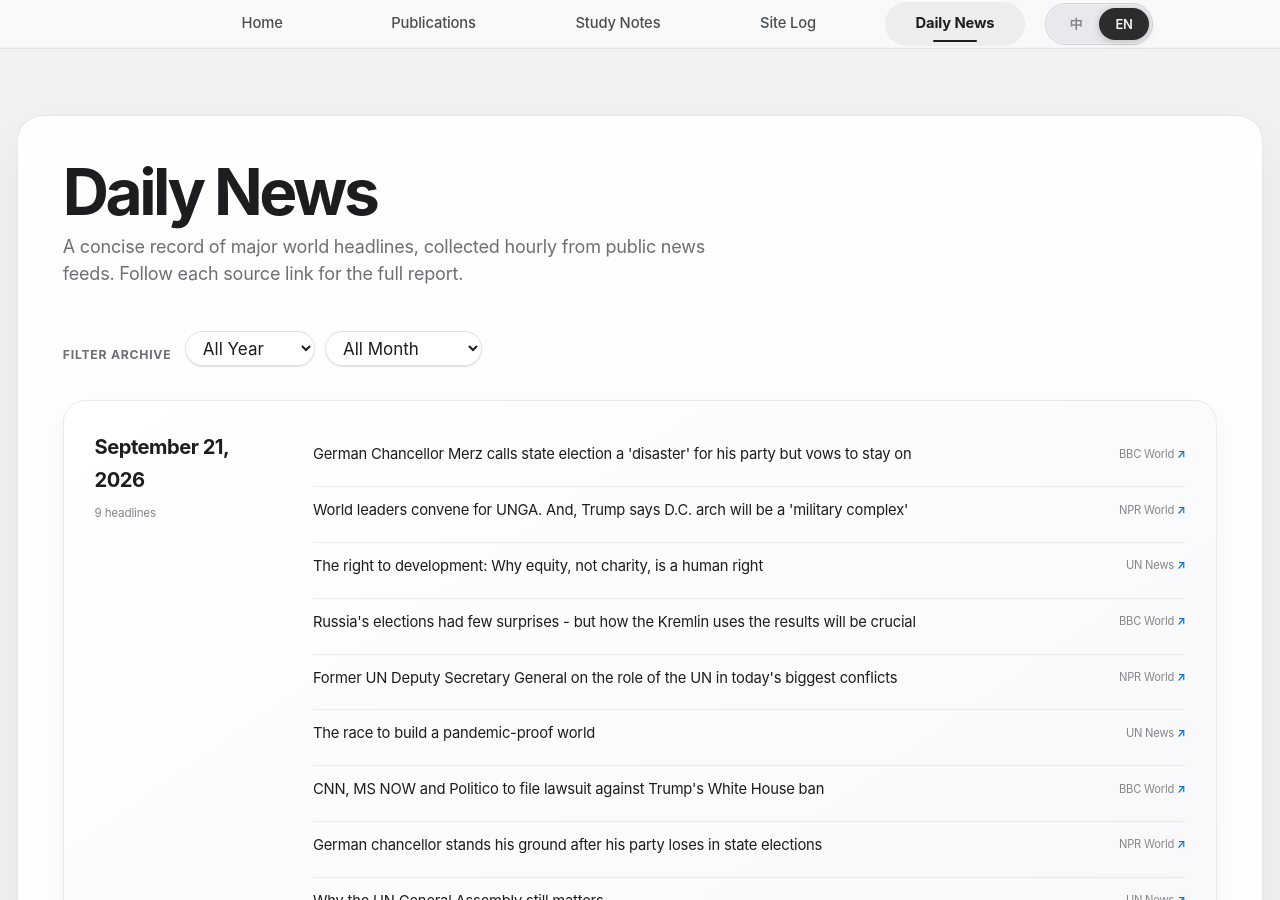
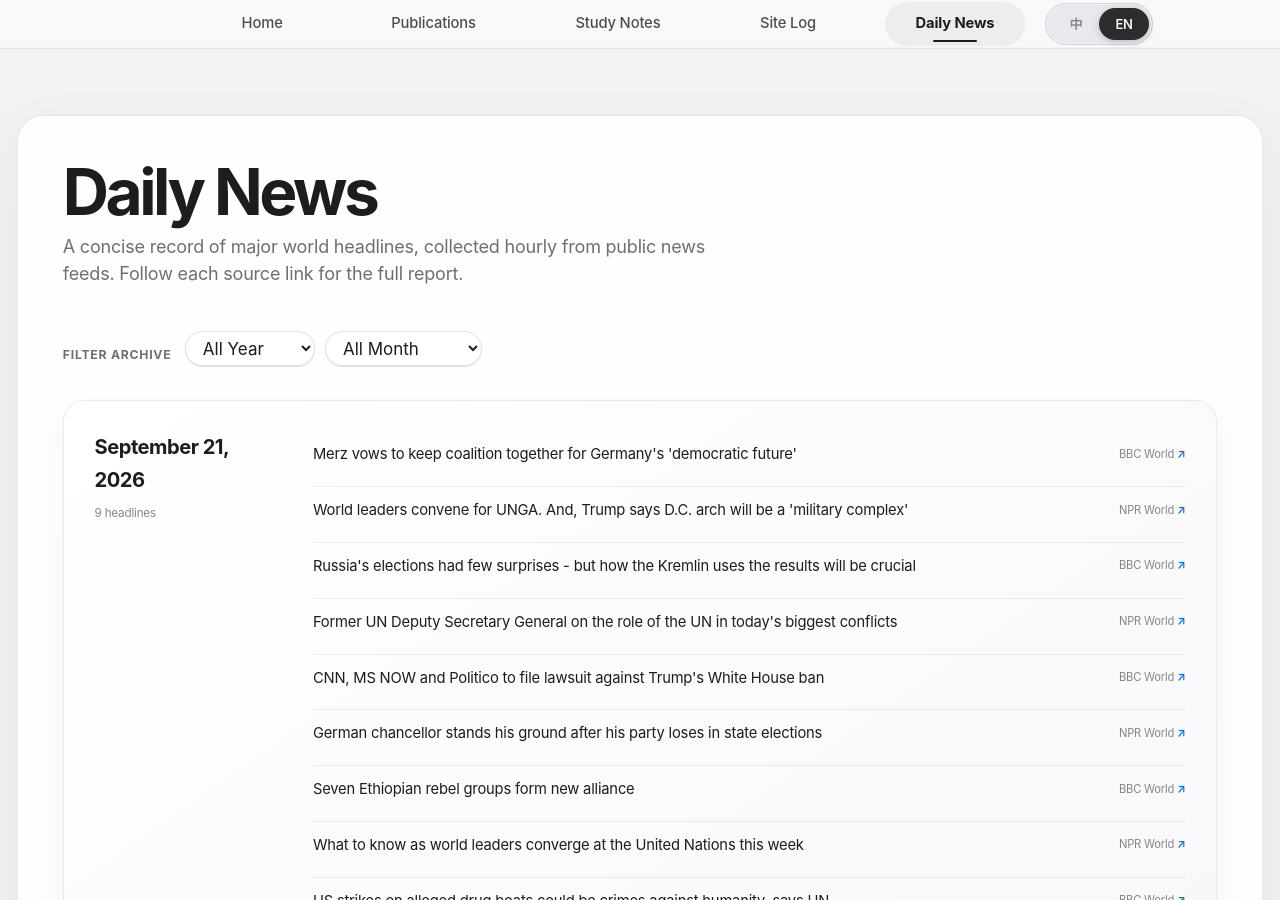
Before and after one commit to HaoxiangLuo/HaoxiangLuo.github.io, a Jekyll site: the page built from _pages/daily-news.html, in a window 1280 px wide and 900 px high. Built offline with Jekyll 4.4.1, drawn with Linux system fonts in a browser that asks for light colours; a style sheet for code colours, icons or effects is not loaded; some of the changed text lies outside the part shown.

Commit message:
Update daily news 2026-09-21

```diff
--- a/_data/daily_news.json
+++ b/_data/daily_news.json
@@ -1,26 +1,20 @@
 {
-  "updated_at": "2026-09-21T21:24:32+08:00",
+  "updated_at": "2026-09-21T22:25:42+08:00",
   "days": [
     {
       "date": "2026-09-21",
       "items": [
         {
-          "title": "German Chancellor Merz calls state election a 'disaster' for his party but vows to stay on",
+          "title": "Merz vows to keep coalition together for Germany's 'democratic future'",
           "source": "BBC World",
-          "url": "https://www.bbc.co.uk/news/articles/cvwyz29n0nn2o?at_medium=RSS&at_campaign=rss",
-          "title_zh": "德国总理默茨称州选举对其政党来说是一场“灾难”，但誓言继续留任"
+          "url": "https://www.bbc.co.uk/news/articles/cqm27p8enwmko?at_medium=RSS&at_campaign=rss",
+          "title_zh": "默茨发誓要为德国的“民主未来”保持联盟"
         },
         {
           "title": "World leaders convene for UNGA. And, Trump says D.C. arch will be a 'military complex'",
           "source": "NPR World",
           "url": "https://www.npr.org/2026/09/21/g-s1-144238/up-first-newsletter-united-nations-general-assembly-trump-arch-faa-ai-federal-agent-shooting",
           "title_zh": "世界领导人齐聚联合国大会。而且，特朗普表示华盛顿拱门将成为一个“军事综合体"
-        },
-        {
-          "title": "The right to development: Why equity, not charity, is a human right",
-          "source": "UN News",
-          "url": "https://news.un.org/feed/view/en/story/2026/09/1168367",
-          "title_zh": "发展权：为什么平等而非慈善才是人权"
         },
         {
           "title": "Russia's elections had few surprises - but how the Kremlin uses the results will be crucial",
@@ -35,12 +29,6 @@
           "title_zh": "联合国前副秘书长谈联合国在当今最大冲突中的作用"
         },
         {
-          "title": "The race to build a pandemic-proof world",
-          "source": "UN News",
-          "url": "https://news.un.org/feed/view/en/story/2026/09/1168377",
-          "title_zh": "建立一个抵御大流行病的世界的竞赛"
-        },
-        {
           "title": "CNN, MS NOW and Politico to file lawsuit against Trump's White House ban",
           "source": "BBC World",
           "url": "https://www.bbc.co.uk/news/articles/cm0e32rwvrryo?at_medium=RSS&at_campaign=rss",
@@ -53,10 +41,22 @@
           "title_zh": "德国总理在其政党在州选举中失利后坚持立场"
         },
         {
-          "title": "Why the UN General Assembly still matters",
-          "source": "UN News",
-          "url": "https://news.un.org/feed/view/en/story/2026/09/1168361",
-          "title_zh": "为什么联合国大会仍然重要"
+          "title": "Seven Ethiopian rebel groups form new alliance",
+          "source": "BBC World",
+          "url": "https://www.bbc.co.uk/news/articles/ckp84pj8zpngo?at_medium=RSS&at_campaign=rss",
+          "title_zh": "埃塞俄比亚七个叛乱组织组成新联盟"
+        },
+        {
+          "title": "What to know as world leaders converge at the United Nations this week",
+          "source": "NPR World",
+          "url": "https://www.npr.org/2026/09/21/nx-s1-5971262/united-nations-general-assembly",
+          "title_zh": "世界领导人本周齐聚联合国，需要了解什么"
+        },
+        {
+          "title": "US strikes on alleged drug boats could be crimes against humanity, says UN",
+          "source": "BBC World",
+          "url": "https://www.bbc.co.uk/news/articles/ck5ye7v88qy7o?at_medium=RSS&at_campaign=rss",
+          "title_zh": "联合国称美国对涉嫌贩毒船的袭击可能构成反人类罪"
         }
       ]
     },
```
